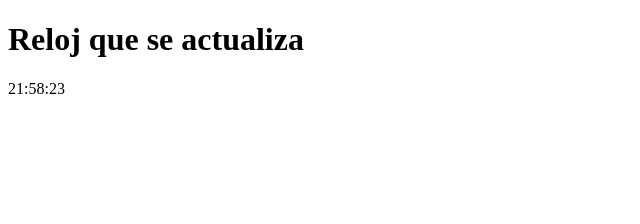
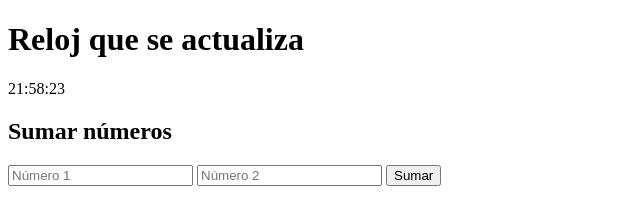
Before and after one commit to tobiascrocus/Practica-Profesionalizante-I-Grupo-4, a plain HTML site: page Reloj.html in a window 1280 px wide. Shown: the whole page, without its empty margins (0-640 px from the left). Drawn offline with Linux system fonts and the light colour scheme.

Commit message:
Update Reloj + suma.html

```diff
--- a/Reloj.html
+++ b/Reloj.html
@@ -3,6 +3,7 @@
 <head>
     <title>Reloj que se actualiza</title>
     <script>
+
         function actualizarHora() {
             var fecha = new Date(),
                 horas = fecha.getHours(),
@@ -13,10 +14,26 @@
             document.getElementById('reloj').innerHTML = horas + ':' + minutos + ':' + segundos;
             setTimeout(actualizarHora, 1000);
         }
+
+        // Función para sumar los números
+        function sumarNumeros() {
+            var numero1 = parseInt(document.getElementById('numero1').value);
+            var numero2 = parseInt(document.getElementById('numero2').value);
+            var suma = numero1 + numero2;
+            document.getElementById('resultado').innerHTML = 'Resultado: ' + suma;
+        }
+
     </script>
 </head>
 <body onload="actualizarHora();">
     <h1>Reloj que se actualiza</h1>
     <p id="reloj"></p>
+
+    <!-- Agregando campos para sumar números -->
+    <h2>Sumar números</h2>
+    <input type="number" id="numero1" placeholder="Número 1">
+    <input type="number" id="numero2" placeholder="Número 2">
+    <button onclick="sumarNumeros();">Sumar</button>
+    <p id="resultado"></p>
 </body>
 </html>
```
